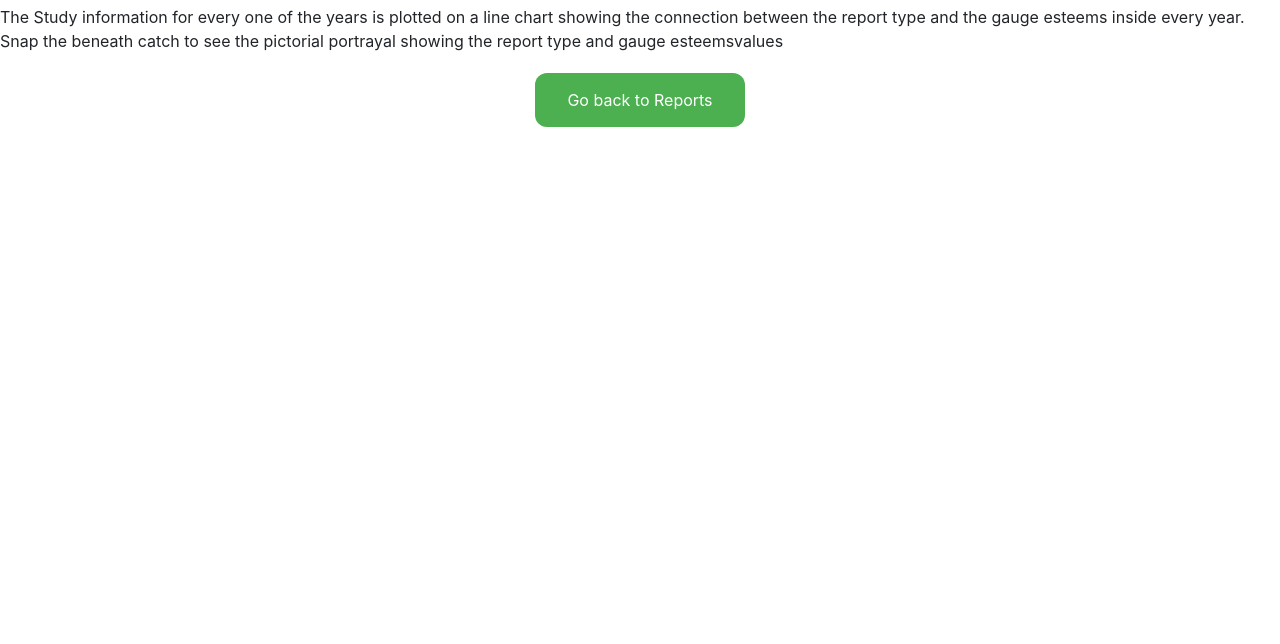
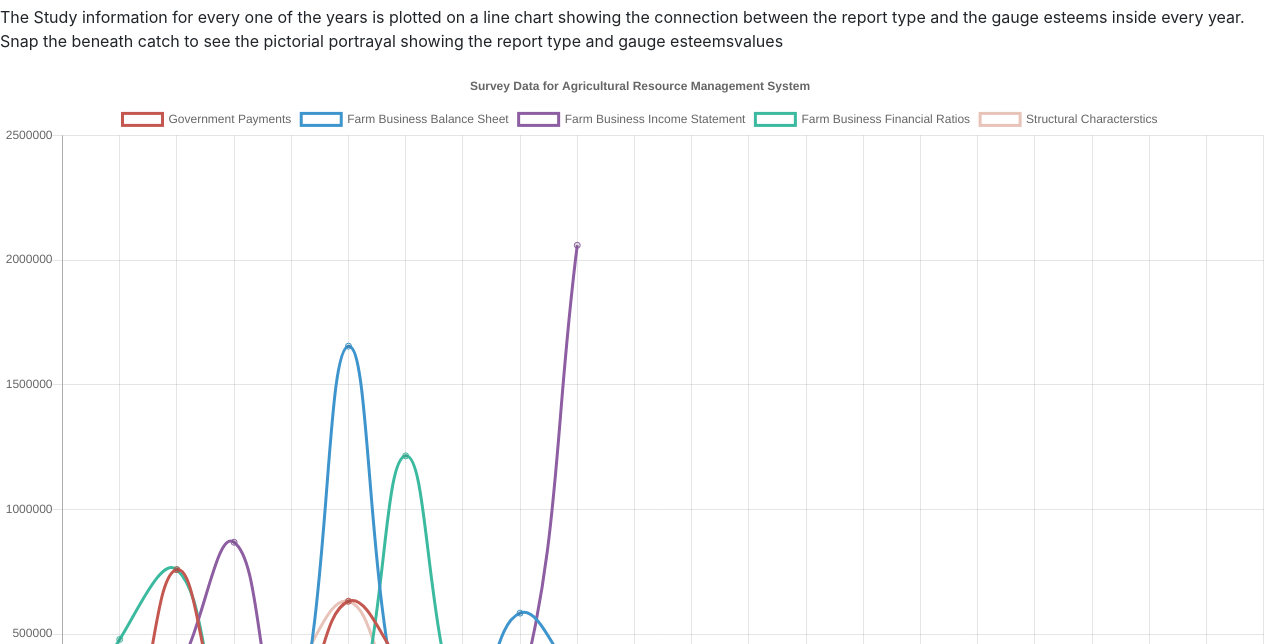
Before and after one commit to vinayratnala/DIS-Assignment-3-Group-6, a plain HTML site: page Charts.html in a window 1280 px wide. Shown: the part 156-800 px from the top of the page. Drawn offline with nearby package versions, Linux system fonts and the light colour scheme.

Commit message:
Update Charts.html

```diff
--- a/Charts.html
+++ b/Charts.html
@@ -49,6 +49,47 @@
 
     <html lang="en" xmlns="http://www.w3.org/1999/xhtml">
     <body>
+        <canvas id="line-chart" width="800" height="450"></canvas>
+        <script>
+            new Chart(document.getElementById("line-chart"), {
+                type: 'line',
+                data: {
+                    labels: [2017, 2016, 2015, 2014, 2013, 2012, 2011, 2010, 2009, 2008, 2007, 2006, 2005, 2004, 2003, 2002, 2001, 2000, 1999, 1998, 1997, 1996],
+                    datasets: [{
+                        data: [135703, 10944, 758510, 82778, 149927, 631942, 346489, 26973],
+                        label: "Government Payments",
+                        borderColor: "#c45850",
+                        fill: false
+                    }, {
+                        data: [26973, 278656, 410253, 135703, 50463, 1654878, 110593, 126331, 584309, 312303],
+                        label: "Farm Business Balance Sheet",
+                        borderColor: "#3e95cd",
+                        fill: false
+                    }, {
+                        data: [135703, 71426, 346489, 868523, 5747, 26973, 293337, 278656, 262004, 2059272],
+                        label: "Farm Business Income Statement",
+                        borderColor: "#8e5ea2",
+                        fill: false
+                    }, {
+                        data: [26143, 478981, 758510, 71426, 82778, 82141, 1215011, 126331, 53268, 410253],
+                        label: "Farm Business Financial Ratios",
+                        borderColor: "#3cba9f",
+                        fill: false
+                    }, {
+                        data: [26143, 135703, 10944, 71426, 332306, 631942, 212319, 230286, 69925, 410253],
+                        label: "Structural Characterstics",
+                        borderColor: "#e8c3b9",
+                        fill: false
+                    }
+                    ]
+                },
+                options: {
+                    title: {
+                        display: true,
+                        text: 'Survey Data for Agricultural Resource Management System'
+                    }
+                }
+            });</script>
 
         <div style="text-align:center">
             <a id="dbopt" asp-controller="Home" asp-action="Reports">
```
